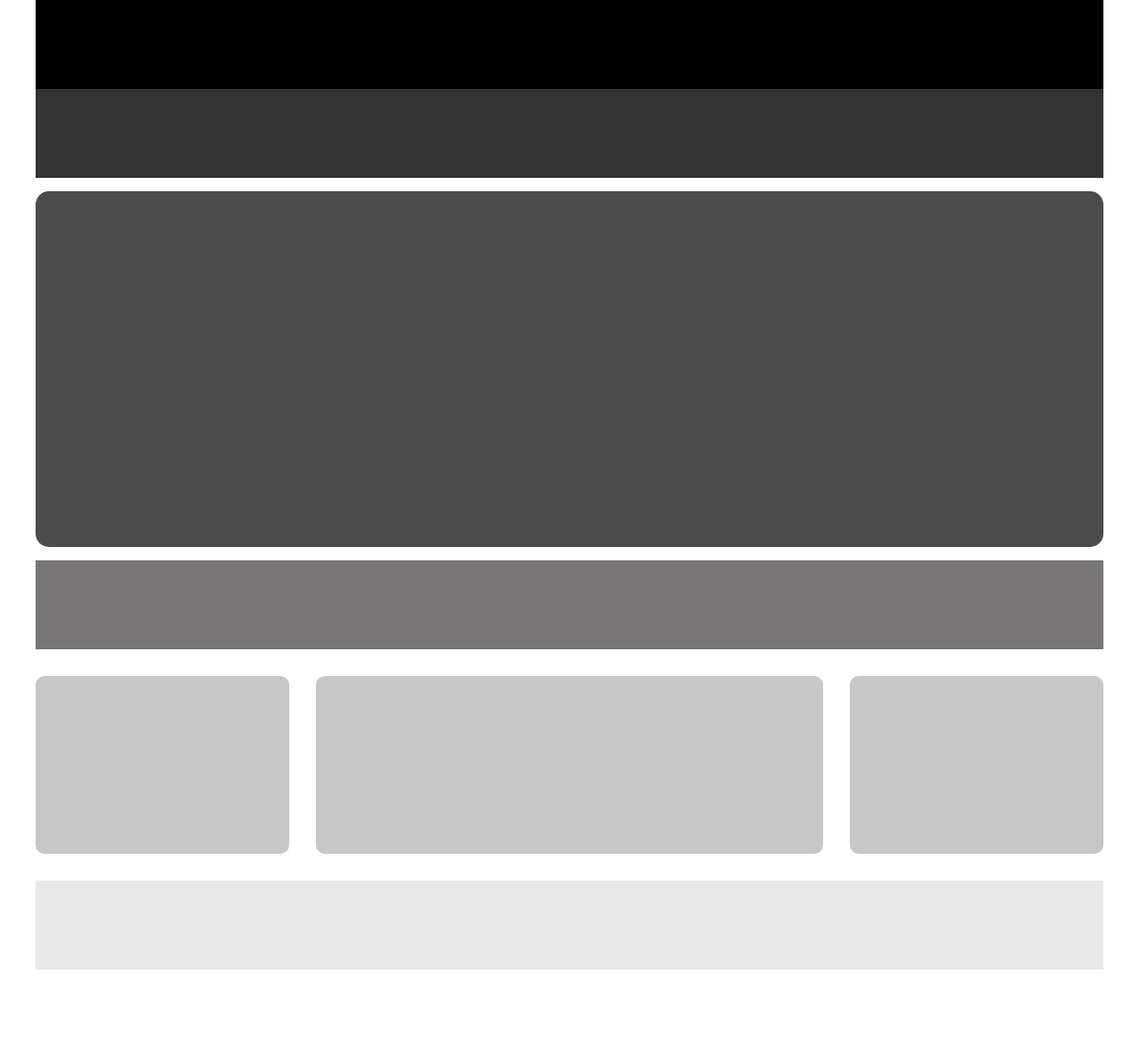
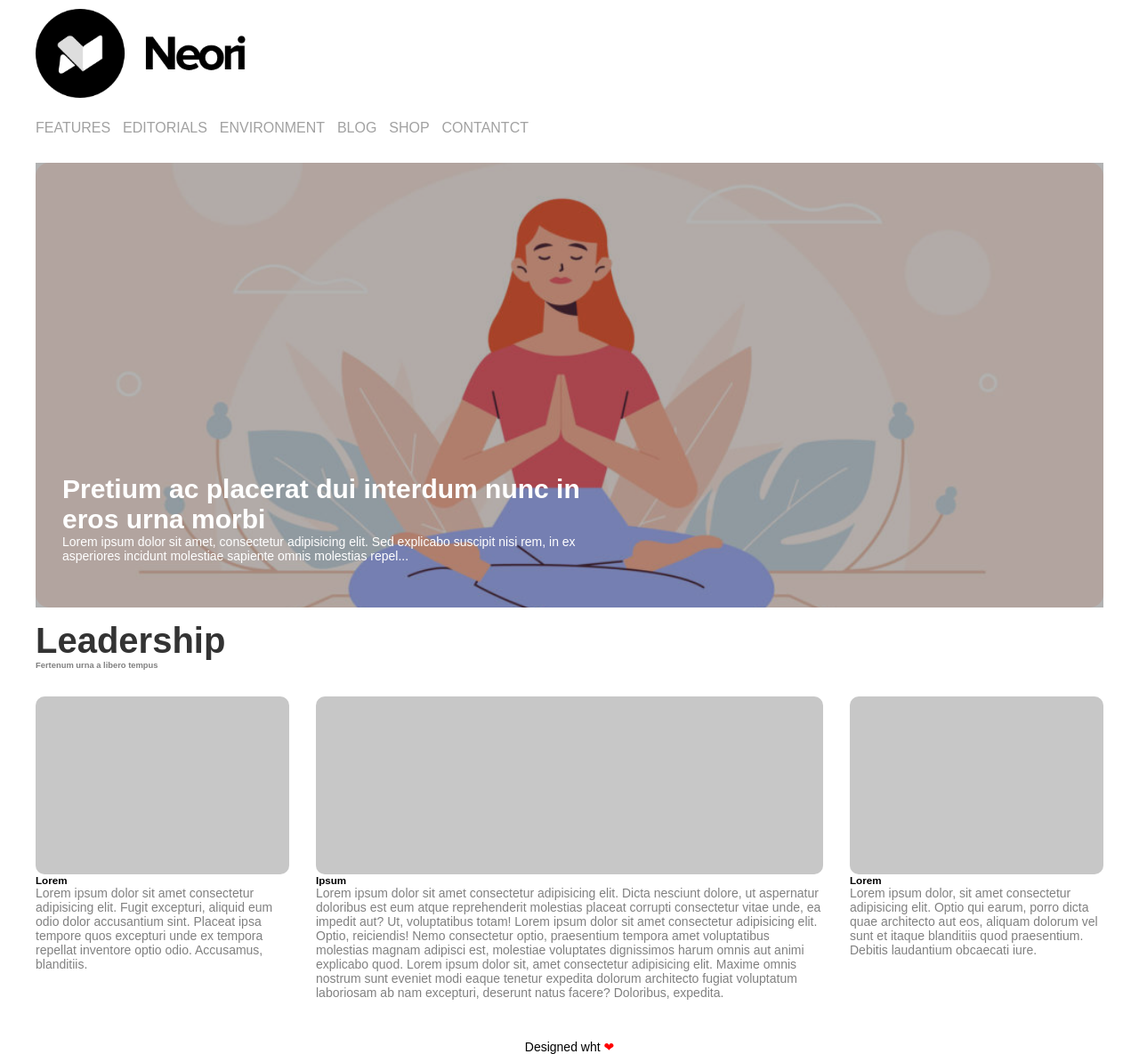
Before and after one commit to pHedi3/htmlcss-wp, a plain HTML site: page index.html in a window 1280 px wide. Shown: the whole page at 89% size. Before the commit the page ends 1090 px from the top, so only its background shows below. Drawn offline with Linux system fonts and the light colour scheme.

Commit message:
quasi finito

```diff
--- a/css/style.css
+++ b/css/style.css
@@ -30,36 +30,79 @@
 .big-box {
     max-width: 1200px;
     margin: 0 auto;
+    font-family: Arial, Helvetica, sans-serif;
+    font-size: 14px;
+
 }
 
+/* lyout intestazione  */
 header {
     height: 100px;
-    background-color: black;
+    margin: 10px 0;
 }
 
-nav {
-    height: 100px;
-    background-color: #333;
+header img {
+    height: 100%;
 }
 
-footer {
-    height: 100px;
-    background-color: rgb(231, 231, 231);
+/* leyout nav */
+nav {
+    padding: 15px 0;
 }
 
+ul {
+    list-style-type: none;
+}
+
+li {
+    display: inline-block;
+    margin-right: 10px;
+    font-size: 16px;
+    color: rgb(161, 161, 161);
+}
+
+/* leyout big-img  */
+
 .big-img {
-    height: 400px;
-    background-color: rgb(77, 76, 76) ;
+    background-image: url(../img/banner.jpg);
+    background-size: cover;
+    background-position: center;
+    height: 500px;;
     border-radius: 15px;
     margin: 15px 0;
+
 }
 
-/* sezione main */
-.title-main {
-    height: 100px;
-    background-color: rgb(119, 117, 117);
+.po-img {
+    background-color: rgba(0, 0, 0, 0.3);
+    height: 100%;
+    padding-top: 350px;
+    padding-left: 30px;
 }
 
+.po-img .title{
+    color: white;
+    width: 50%;
+}
+.title h3 {
+    font-size: 30px;
+}
+
+/* sezione main-tilte */
+.title-main {
+
+}
+.title-main h2 {
+    color: #333;
+    font-size: 40px;
+
+}
+
+.title h6 {
+    font-size: 14px;
+}
+
+/* sezione main-left-right-midel  */
 .left-main, .right-main {
     width: 25%;
 }
@@ -75,3 +118,17 @@ footer {
 .right-main {
     padding: 30px 0 30px 15px;
 }
+
+h6, .midel-main p, .left-main p, .right-main p {
+    color: grey;
+
+}
+/* leyout piedipagina */
+footer {
+    margin-top: 15px;
+    text-align: center;
+}
+.dev::after{
+    content: "\2764";
+    color: red;
+}
--- a/index.html
+++ b/index.html
@@ -7,36 +7,66 @@
 <body>
     <div class="big-box">
 
-        <header></header>
+        <header>
+            <img src="./img/logo (1).png" alt="">
+        </header>
 
-        <nav></nav>
+        <nav>
+            <ul>
+                <li>FEATURES</li>
+                <li>EDITORIALS</li>
+                <li>ENVIRONMENT</li>
+                <li>BLOG</li>
+                <li>SHOP</li>
+                <li>CONTANTCT</li>
+            </ul>
+        </nav>
 
-        <div class="big-img"></div>
+        <div class="big-img">
+                <div class="po-img">
+                    <div class="title">
+                        <h3>Pretium ac placerat dui interdum nunc in eros urna morbi</h3>
+                        <p>Lorem ipsum dolor sit amet, consectetur adipisicing elit. Sed explicabo suscipit nisi rem, in ex asperiores incidunt molestiae sapiente omnis molestias repel...</p>
+                    </div>
+                </div>
+        </div>
+
 
         <main>
             <!-- title -->
-            <section class="title-main"></section>
+            <section class="title-main">
+                <h2>Leadership</h2>
+                <h6>Fertenum urna a libero tempus</h6>
+            </section>
 
             <!-- descizione -->
             <div class="conteiner clearfix">
                 <!-- section left -->
                 <section class="fl left-main">
                     <div class="img w100"></div>
+                    <h5>Lorem</h5>
+                    <p>Lorem ipsum dolor sit amet consectetur adipisicing elit. Fugit excepturi, aliquid eum odio dolor accusantium sint. Placeat ipsa tempore quos excepturi unde ex tempora repellat inventore optio odio. Accusamus, blanditiis.</p>
                 </section>
                 <!-- section midel -->
                 <section class="fl midel-main">
                     <div class="img w100"></div>
+                    <h5>Ipsum</h5>
+                    <p>Lorem ipsum dolor sit amet consectetur adipisicing elit. Dicta nesciunt dolore, ut aspernatur doloribus est eum atque reprehenderit molestias placeat corrupti consectetur vitae unde, ea impedit aut? Ut, voluptatibus totam! Lorem ipsum dolor sit amet consectetur adipisicing elit. Optio, reiciendis! Nemo consectetur optio, praesentium tempora amet voluptatibus molestias magnam adipisci est, molestiae voluptates dignissimos harum omnis aut animi explicabo quod. Lorem ipsum dolor sit, amet consectetur adipisicing elit. Maxime omnis nostrum sunt eveniet modi eaque tenetur expedita dolorum architecto fugiat voluptatum laboriosam ab nam excepturi, deserunt natus facere? Doloribus, expedita.</p>
 
                 </section>
                 <!-- section right -->
                 <section class="fl right-main">
                     <div class="img w100"></div>
+                    <h5>Lorem</h5>
+                    <p>Lorem ipsum dolor, sit amet consectetur adipisicing elit. Optio qui earum, porro dicta quae architecto aut eos, aliquam dolorum vel sunt et itaque blanditiis quod praesentium. Debitis laudantium obcaecati iure.</p>
 
                 </section>
             </div>
 
         </main>
-        <footer ></footer>
+        <footer >
+            <div class="dev">Designed wht </div>
+        </footer>
 
 
 
```
